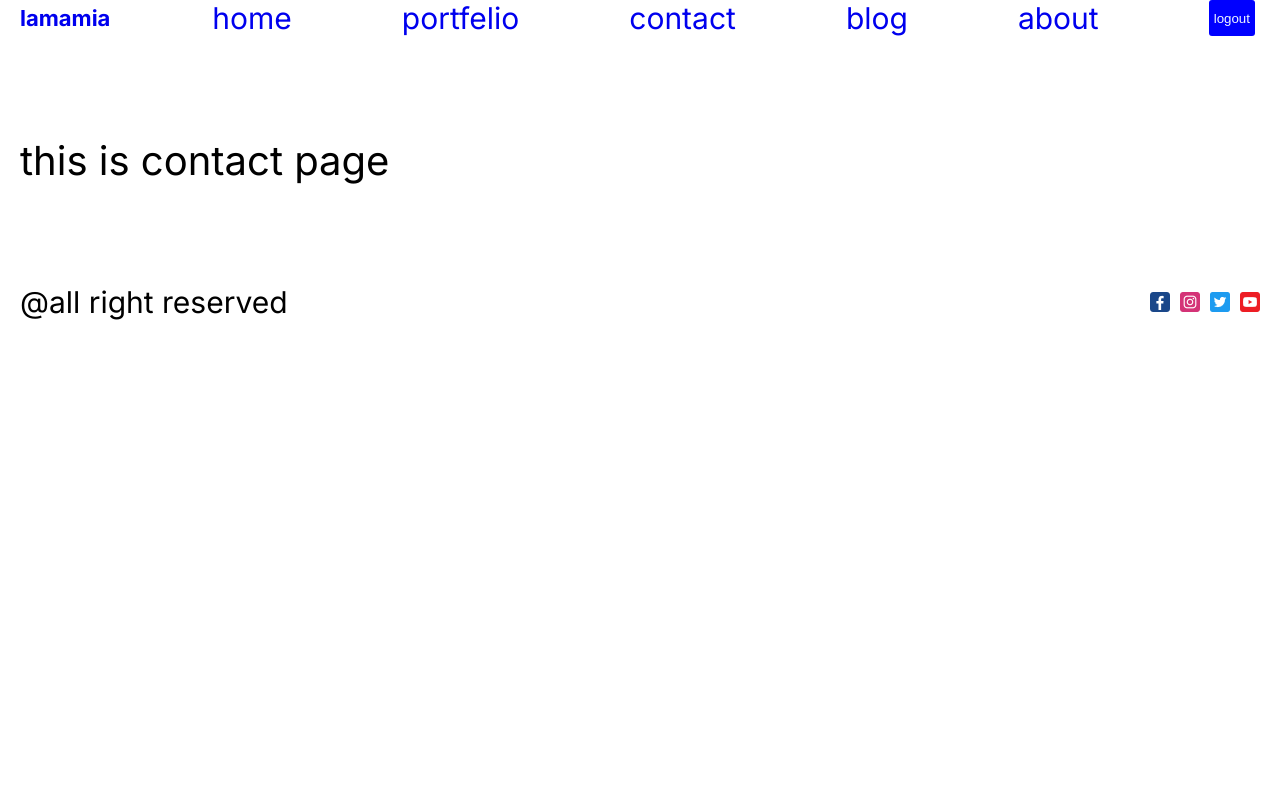
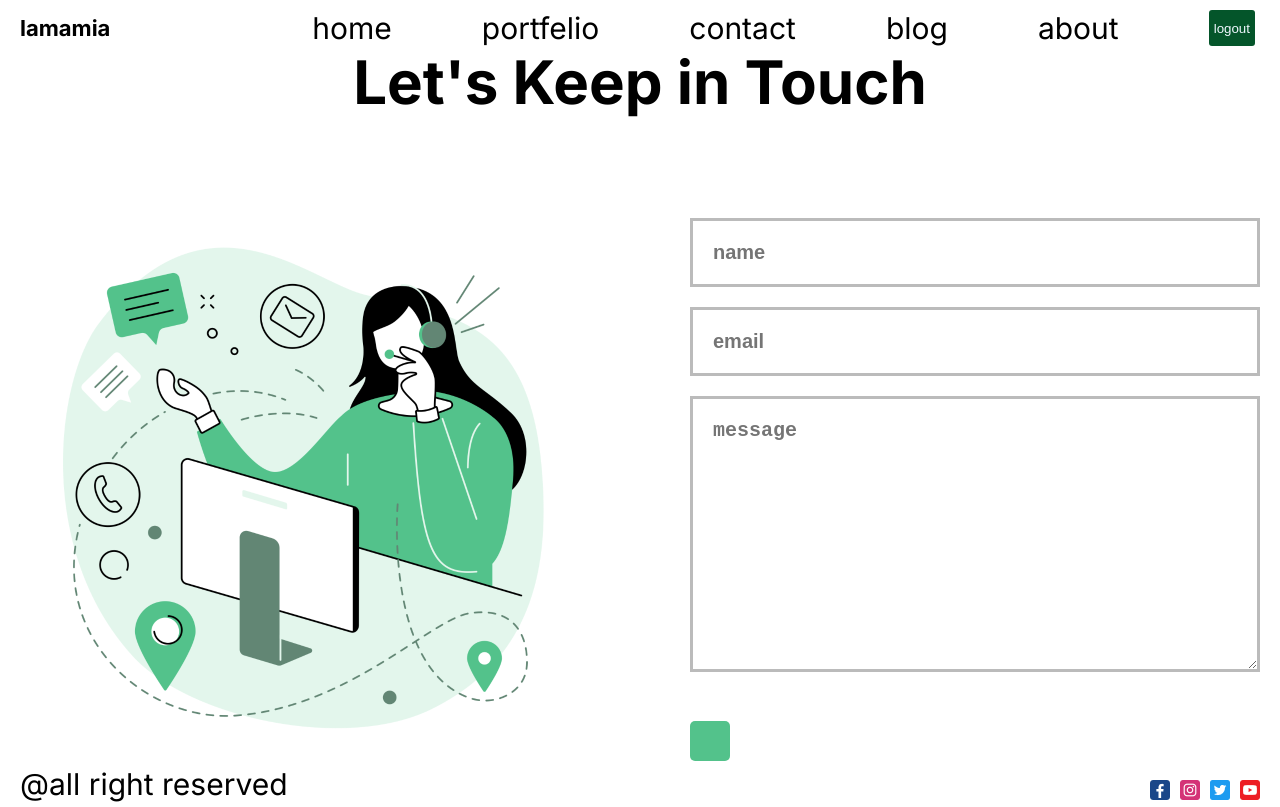
Before and after one commit to tata5656/next-app, a Next.js app: page /contact in a window 1280 px wide. Built offline with nearby package versions, Linux system fonts and the light colour scheme.

Commit message:
adding about and contact pages

```diff
--- a/next.config.js
+++ b/next.config.js
@@ -2,6 +2,7 @@
 const nextConfig = {
    images:{
     domains:['images.pexels.com']
+
    }
 }
 
--- a/src/app/contact/page.jsx
+++ b/src/app/contact/page.jsx
@@ -1,9 +1,35 @@
-import React from 'react'
+import React from "react";
+import styles from "./page.module.css";
+import Button from "@/components/button/Button";
+import Image from "next/image";
 
 function Contact() {
   return (
-    <div>this is contact page</div>
-  )
+    <div>
+      <h1 className={styles.title}>Let's Keep in Touch</h1>
+      <div className={styles.content}>
+        <div className={styles.imgContainer}>
+          <Image
+            src={"/contact.png"}
+            alt="contact image"
+            fill={true}
+            className={styles.image}
+          />
+        </div>
+        <form className={styles.form}>
+          <input type="text" placeholder="name" className={styles.input} />
+          <input type="text" placeholder="email" className={styles.input} />
+          <textarea
+            className={styles.textArea}
+            placeholder="message"
+            cols="30"
+            rows="10"
+          ></textarea>
+          <Button title={"Send"} url={"/"} />
+        </form>
+      </div>
+    </div>
+  );
 }
 
-export default Contact
+export default Contact;
--- /dev/null
+++ b/src/app/contact/page.module.css
@@ -0,0 +1,40 @@
+.content {
+    display: flex;
+    align-items: center;
+    gap: 100px;
+  }
+
+  .imgContainer {
+    flex: 1;
+    height: 500px;
+    position: relative;
+  }
+
+  .image {
+      object-fit: contain;
+  }
+
+  .title {
+    font-size: 60px;
+    margin-bottom: 100px;
+    text-align: center;
+  }
+
+  .form {
+    flex: 1;
+    display: flex;
+    flex-direction: column;
+    gap: 20px;
+  }
+
+  .input,
+  .textArea {
+    padding: 20px;
+    background-color: transparent;
+    border: none;
+    outline: none;
+    color: #bbb;
+    border: 3px solid #bbb;
+    font-size: 20px;
+    font-weight: bold;
+  }
--- a/src/app/globals.css
+++ b/src/app/globals.css
@@ -14,11 +14,13 @@
 
   a {
     text-decoration: none;
+    color: black;
+    margin-top: 10px;
   }
 
   .container {
     max-width: 1890px ;
-    min-height: 40vh;
+    min-height: 100vh;
     margin: 0 auto;
     padding: 0 20px;
     display: flex;
--- a/src/app/page.jsx
+++ b/src/app/page.jsx
@@ -1,3 +1,4 @@
+import Button from '@/components/button/Button'
 import styles from './page.module.css'
 import Image from 'next/image'
 import Hero from 'public/hero.png'
@@ -13,7 +14,7 @@
           Turning your Idea into Reality. We bring together the teams from the
           global tech industry.
         </p>
-        <button className={styles.button}>See Out Works</button>
+        <Button text={'see our works'} url={'/portfelio'}/>
       </div>
       <div className={styles.item}>
       <Image src={Hero} alt="hero" className={styles.img}/>
--- a/src/app/page.module.css
+++ b/src/app/page.module.css
@@ -42,9 +42,8 @@
 }
 .title{
   font-size: 72px;
-  background: linear-gradient(to bottom, rgb(3, 0, 0),white);
- /* -webkit-background-clip:text;*/
-
+  background: linear-gradient(to bottom, #194c33, #bbb);
+  -webkit-background-clip:text;
   -webkit-text-fill-color: transparent;
 
 }
@@ -54,16 +53,8 @@
   object-fit: contain;
 
 }
+
 .desc {
   font-size: 24px;
   font-weight: 300;
 }
-.button{
-  padding:20px;
-  cursor: pointer;
-  background-color: rgb(4, 34, 24);
-  border-radius: 5px;
-  width: max-content;
-  border-color: black;
-  color: white;
-}
--- /dev/null
+++ b/src/components/button/Button.jsx
@@ -0,0 +1,13 @@
+import React from 'react'
+import styles from './button.module.css'
+import Link from 'next/link'
+
+function Button({text, url}) {
+  return (
+    <Link href={url}>
+    <button className={styles.button}>{text}</button>
+    </Link>
+  )
+}
+
+export default Button
--- /dev/null
+++ b/src/components/button/button.module.css
@@ -0,0 +1,9 @@
+.button {
+    padding: 20px;
+    cursor: pointer;
+    background-color: #53c28b;
+    border: none;
+    border-radius: 5px;
+    width: max-content;
+    color: white;
+  }
--- a/src/components/footer/Footer.jsx
+++ b/src/components/footer/Footer.jsx
@@ -1,6 +1,8 @@
 import React from 'react'
 import styles from './footer.module.css'
 import Image from 'next/image'
+import Link from 'next/link'
+
 
 function Footer() {
   return (
@@ -8,6 +10,7 @@
       {/*hihi*/}
       <div>@all right reserved</div>
       <div className={styles.socialnetworks}>
+        <Link href='https://www.facebook.com/'>
         <Image
          src='/1.png'
           width={20}
@@ -15,6 +18,8 @@
           height={20}
           alt='facebook'
           />
+          </Link>
+          <Link href='https://www.instagram.com/'>
         <Image
          src='/2.png'
           width={20}
@@ -22,13 +27,16 @@
           height={20}
           alt='instagram
           '/>
+          </Link>
+          <Link href='https:/www.twitter.com/'>
         <Image
          src='/3.png'
           width={20}
           className={styles.icon}
           height={20}
           alt='x'/>
-
+          </Link>
+         <Link href='https://www.youtube.com/'>
         <Image
          src='/4.png'
           width={20}
@@ -36,9 +44,11 @@
           height={20}
           alt='youtube'
          />
+        </Link>
 
         </div>
         {/*buy buy*/}
+
       </div>
   )
 }
--- a/src/components/navbar/navbar.module.css
+++ b/src/components/navbar/navbar.module.css
@@ -8,8 +8,9 @@
 }
 .links{
     display: flex;
-    gap: 110px;
+    gap: 90px;
     text-align: center;
+
 }
 
 .logo{
@@ -21,8 +22,9 @@
     padding: 5px;
     margin-right: 5px;
     border:none;
-    background-color: blue;
+    background-color: rgb(4, 85, 42);
     color: aliceblue;
     cursor: pointer;
     border-radius: 3px;
+    margin-top: 10px;
 }
```
Also changed, not shown: src/app/about/page.jsx (+39 -0 lines), src/app/about/page.module.css (+19 -1 lines), public/contact.png (added).
